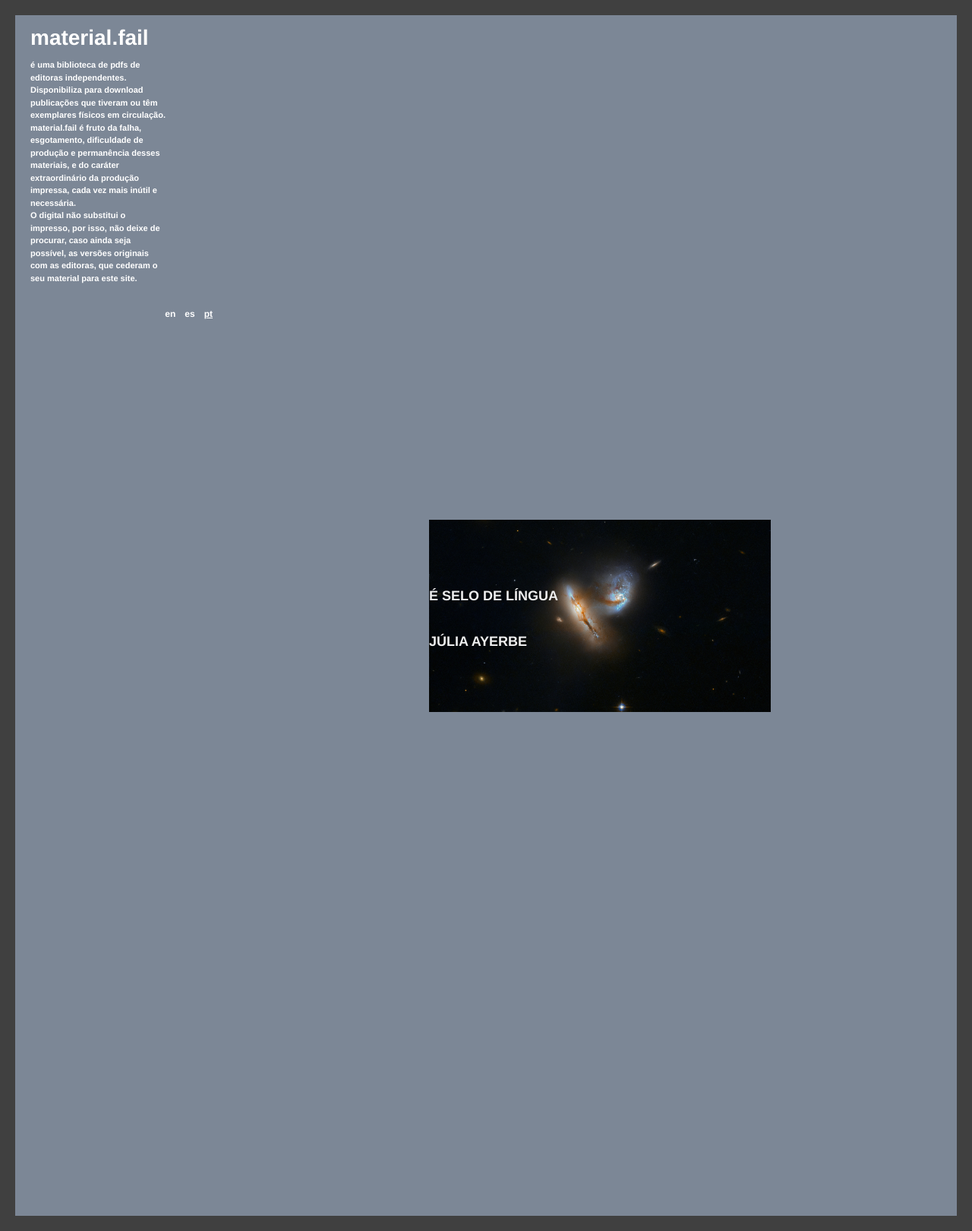
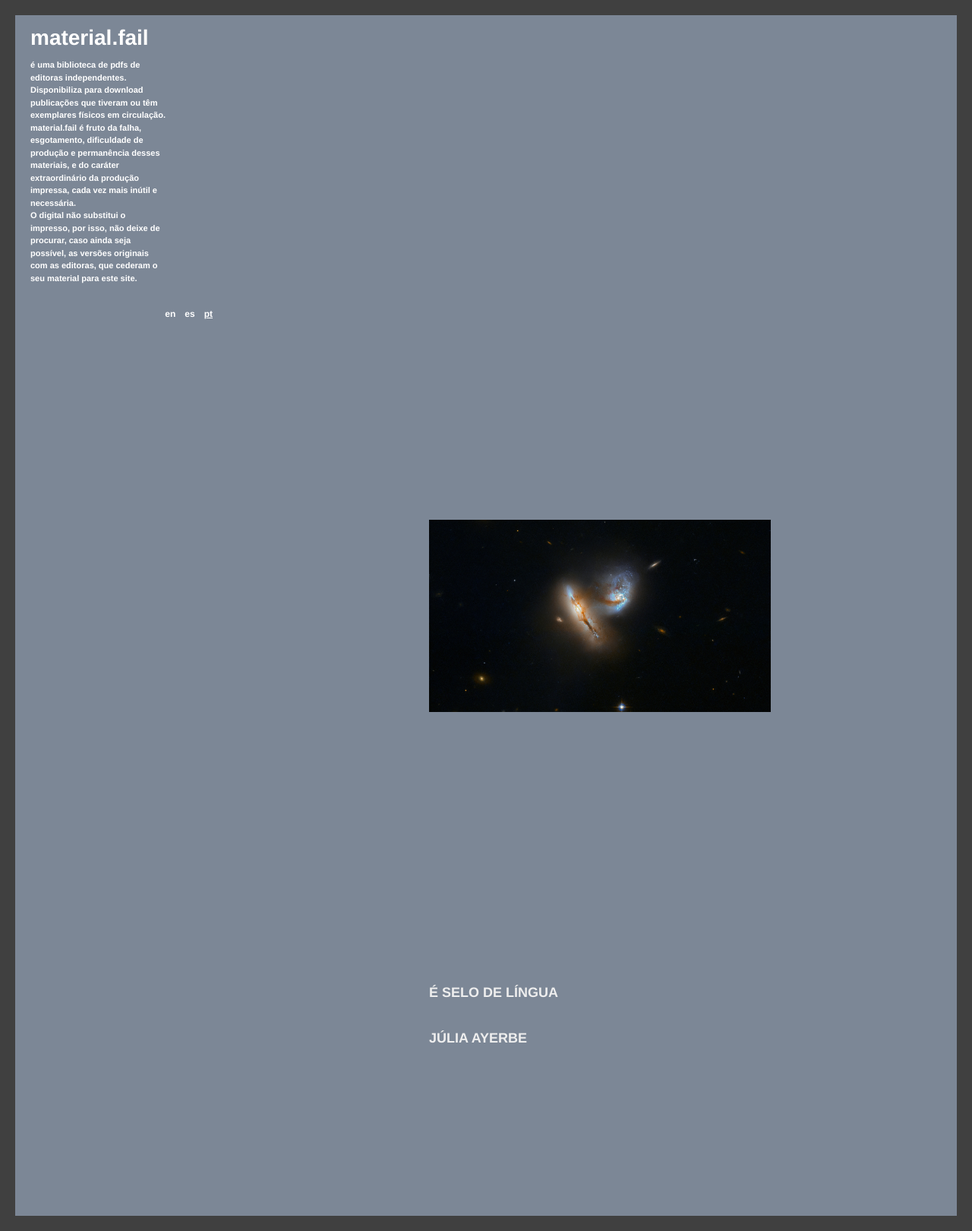
Before and after one commit to material-fail/material.fail, a Jekyll site: the page built from _pages/index.md, in a window 1280 px wide. Shown: the whole page at 76% size. Built offline with Jekyll 4.4.1, drawn with Linux system fonts in a browser that asks for light colours; nearby versions of some CDN libraries.

Commit message:
adjusts scroll list initial position

```diff
--- a/css/main.scss
+++ b/css/main.scss
@@ -142,8 +142,7 @@ a {
       .list-content {
         margin: 0 auto;
         position: absolute;
-        top: 0;
-        margin-top: 80%;
+        top: 80%;
         width: 100%;
         height: 100%;
 
```
